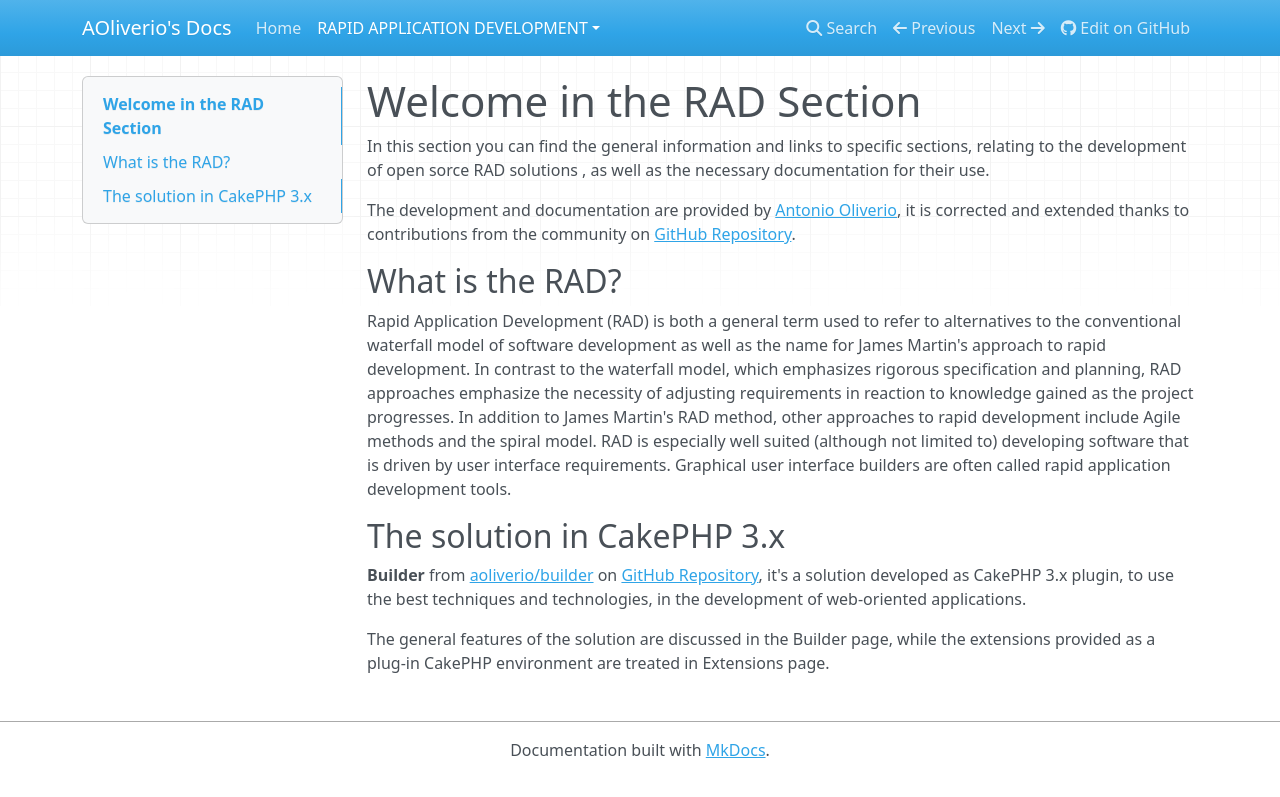
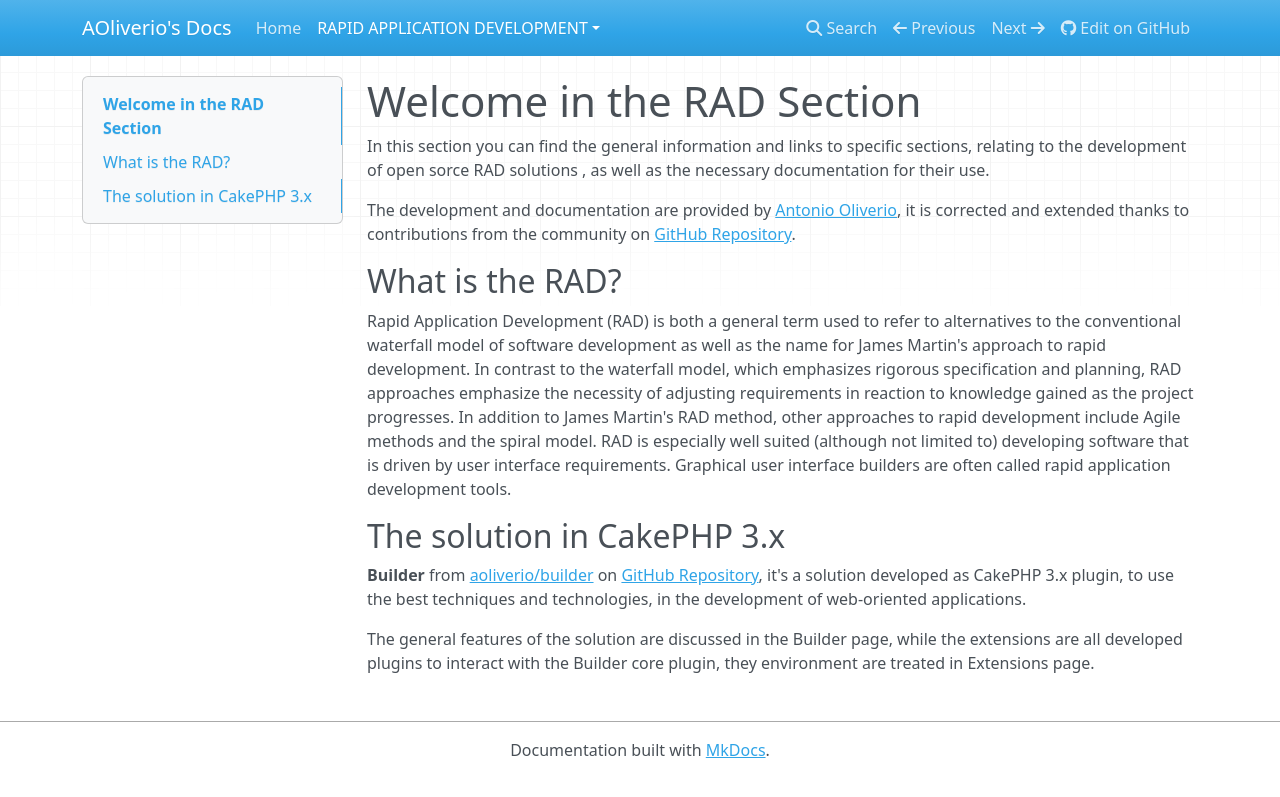
Before and after one commit to aoliverio/docs-repository, an MkDocs documentation site: the page built from docs/builder-overview.md, in a window 1280 px wide. Shown: the top 797 px of the page. Built offline with MkDocs 1.6.1, drawn with Linux system fonts in a browser that asks for light colours; nearby versions of some CDN libraries; old or Windows-style settings are respelled for this version of MkDocs.

Commit message:
Updated builder-overview.md

```diff
--- a/docs/builder-overview.md
+++ b/docs/builder-overview.md
@@ -22,4 +22,4 @@ Graphical user interface builders are often called rapid application development
 it's a solution developed as CakePHP 3.x plugin, to use the best techniques and technologies, in the development of web-oriented applications.
 
 The general features of the solution are discussed in the Builder page,
-while the extensions provided as a plug-in CakePHP environment are treated in Extensions page.
+while the extensions are all developed plugins to interact with the Builder core plugin, they environment are treated in Extensions page.
```
